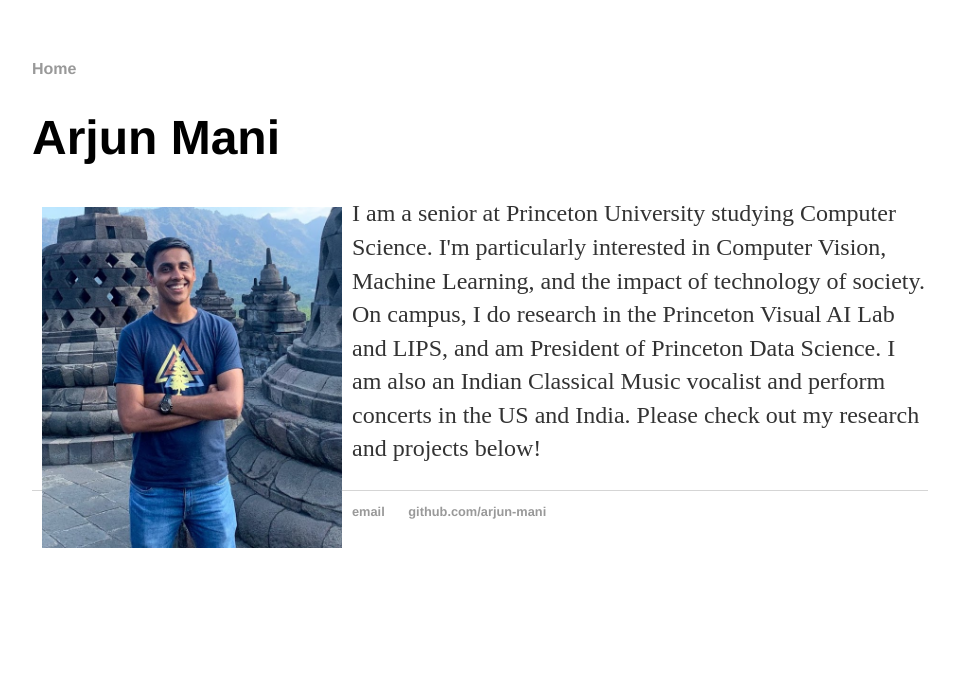
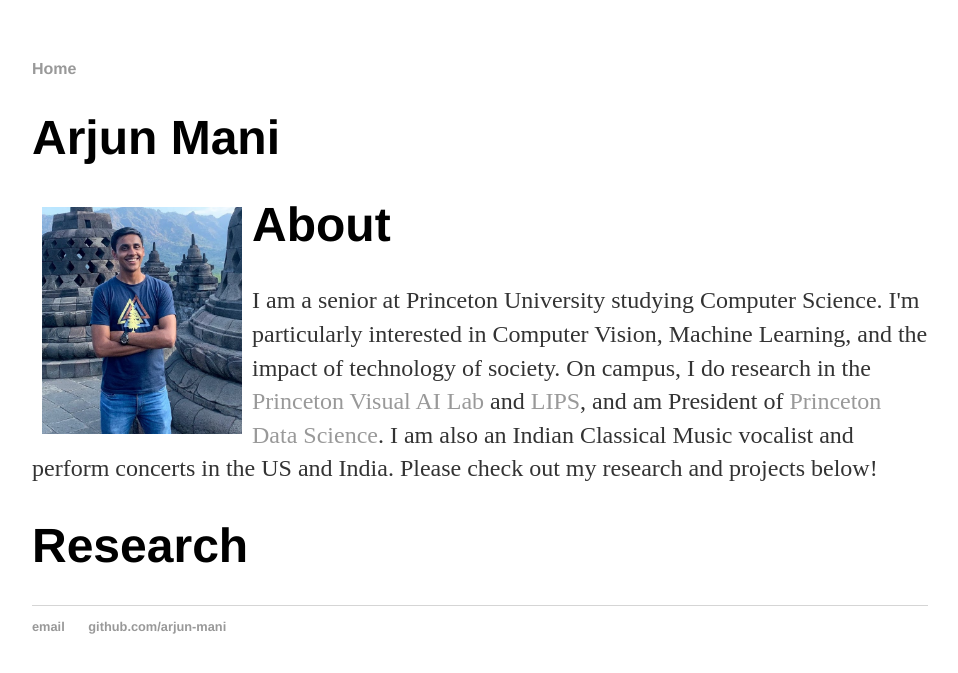
Before and after one commit to arjun-mani/arjun-mani.github.io, a Jekyll site: the page built from index.html, in a window 1280 px wide. Shown: the top 673 px of the page, without its empty margins (160-1118 px from the left). Built offline with Jekyll 4.4.1, drawn with Linux system fonts in a browser that asks for light colours.

Commit message:
Update index.html

```diff
--- a/index.html
+++ b/index.html
@@ -5,11 +5,16 @@
 <!--<h1>{{ test }}</h1>-->
 <h1>{{ page.title }}</h1>
 
-<div style="padding-right:10px">
-	<img src="imgs/arjun_img.jpg" width="300" height="341">
+<div style="margin-right:20px">
+	<img src="imgs/arjun_img.jpg" width="200" height="227">
 </div>
 
-<p>I am a senior at Princeton University studying Computer Science. I'm particularly interested in Computer Vision, Machine Learning, and the impact of technology of society. On campus, I do research in the Princeton Visual AI Lab and LIPS, and am President of Princeton Data Science. I am also an Indian Classical Music vocalist and perform concerts in the US and India. Please check out my research and projects below!
+<h1>About</h1>
+<p>
+	I am a senior at Princeton University studying Computer Science. I'm particularly interested in Computer Vision, Machine Learning, and the impact of technology of society. On campus, I do research in the <a href="https://visualai.princeton.edu/" target="_blank">Princeton Visual AI Lab</a> and <a href="https://lips.cs.princeton.edu/" target="_blank">LIPS</a>, and am President of <a href="https://princetonds.io/" target="_blank">Princeton Data Science</a>. I am also an Indian Classical Music vocalist and perform concerts in the US and India. Please check out my research and projects below!
+</p>
+
+<h1>Research</h1>
 
 <!--
 <ul class="posts">
```
